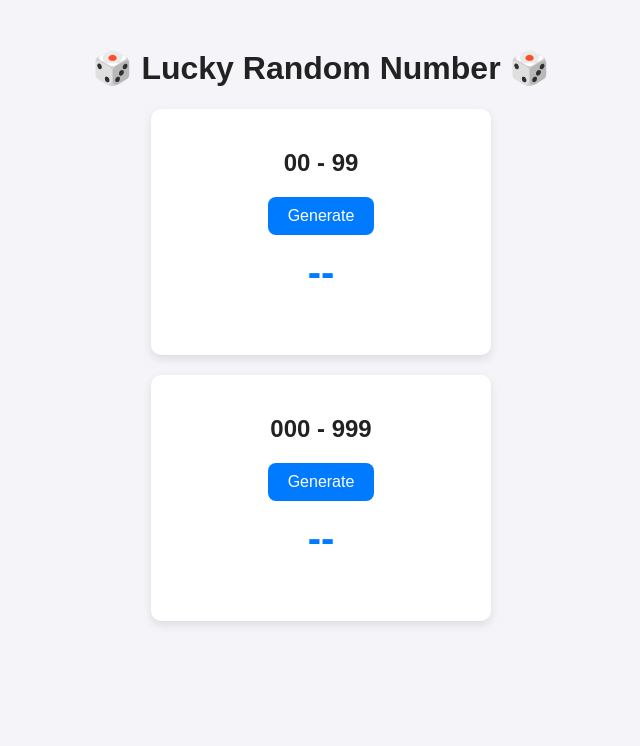
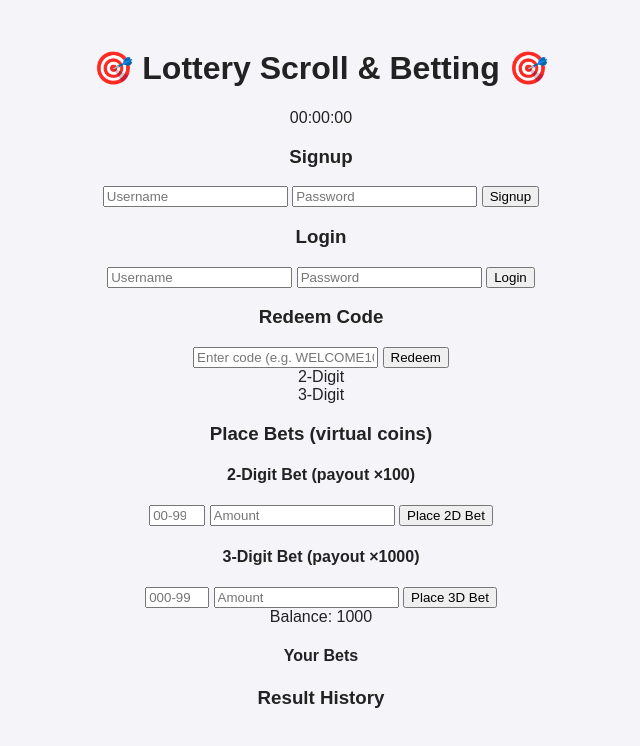
Before and after one commit to pichash6969/man, a plain HTML site: page index.html in a window 1280 px wide. Shown: the whole page, without its empty margins (319-959 px from the left). Drawn offline with Linux system fonts and the light colour scheme.

Commit message:
Update index.html

```diff
--- a/index.html
+++ b/index.html
@@ -1,29 +1,88 @@
 <!DOCTYPE html>
 <html lang="en">
 <head>
-  <meta charset="UTF-8" />
-  <meta name="viewport" content="width=device-width, initial-scale=1" />
-  <title>Lucky Random Number</title>
+  <meta charset="utf-8" />
+  <meta name="viewport" content="width=device-width,initial-scale=1" />
+  <title>Lottery Scroll & Betting</title>
   <link rel="stylesheet" href="style.css" />
 </head>
 <body>
   <div class="container">
-    <h1>🎲 Lucky Random Number 🎲</h1>
+    <h1>🎯 Lottery Scroll & Betting 🎯</h1>
 
-    <!-- 00-99 Generator -->
-    <section class="card">
-      <h2>00 - 99</h2>
-      <button id="gen2" class="btn">Generate</button>
-      <p id="twoDigit" class="display">--</p>
-    </section>
+    <!-- Clock -->
+    <div id="clockDisplay" class="clock">00:00:00</div>
 
-    <!-- 000-999 Generator -->
-    <section class="card">
-      <h2>000 - 999</h2>
-      <button id="gen3" class="btn">Generate</button>
-      <p id="threeDigit" class="display">--</p>
-    </section>
+    <!-- Auth -->
+    <div class="auth">
+      <div class="auth-column">
+        <h3>Signup</h3>
+        <input id="signupUsername" placeholder="Username" />
+        <input id="signupPassword" placeholder="Password" type="password" />
+        <button id="signupBtn">Signup</button>
+      </div>
+      <div class="auth-column">
+        <h3>Login</h3>
+        <input id="loginUsername" placeholder="Username" />
+        <input id="loginPassword" placeholder="Password" type="password" />
+        <button id="loginBtn">Login</button>
+        <button id="logoutBtn" style="display:none;">Logout</button>
+      </div>
+      <div id="authMessage" class="auth-msg"></div>
+    </div>
 
+    <!-- Redeem -->
+    <div class="redeem">
+      <h3>Redeem Code</h3>
+      <input id="redeemCodeInput" placeholder="Enter code (e.g. WELCOME100)" />
+      <button id="redeemBtn">Redeem</button>
+      <div id="redeemMessage" class="small-msg"></div>
+    </div>
+
+    <!-- Scrolling numbers (two boxes) -->
+    <div class="numbers-display">
+      <div class="scroll-wrap">
+        <div class="label">2-Digit</div>
+        <div class="scroll-container" id="scroll2"></div>
+      </div>
+      <div class="scroll-wrap">
+        <div class="label">3-Digit</div>
+        <div class="scroll-container" id="scroll3"></div>
+      </div>
+    </div>
+
+    <!-- Betting -->
+    <div class="betting">
+      <h3>Place Bets (virtual coins)</h3>
+
+      <div class="bet-row">
+        <div class="bet-column">
+          <h4>2-Digit Bet (payout ×100)</h4>
+          <input id="bet2Digit" type="number" min="0" max="99" placeholder="00-99" />
+          <input id="betAmount2" type="number" min="1" placeholder="Amount" />
+          <button id="placeBet2Btn">Place 2D Bet</button>
+        </div>
+
+        <div class="bet-column">
+          <h4>3-Digit Bet (payout ×1000)</h4>
+          <input id="bet3Digit" type="number" min="0" max="999" placeholder="000-999" />
+          <input id="betAmount3" type="number" min="1" placeholder="Amount" />
+          <button id="placeBet3Btn">Place 3D Bet</button>
+        </div>
+      </div>
+
+      <div id="userBalance" class="balance">Balance: 1000</div>
+      <div class="history-section">
+        <h4>Your Bets</h4>
+        <ul id="betHistoryList"></ul>
+      </div>
+    </div>
+
+    <!-- Result History (global) -->
+    <div class="history">
+      <h3>Result History</h3>
+      <ul id="historyList"></ul>
+    </div>
   </div>
 
   <script src="script.js"></script>
```
